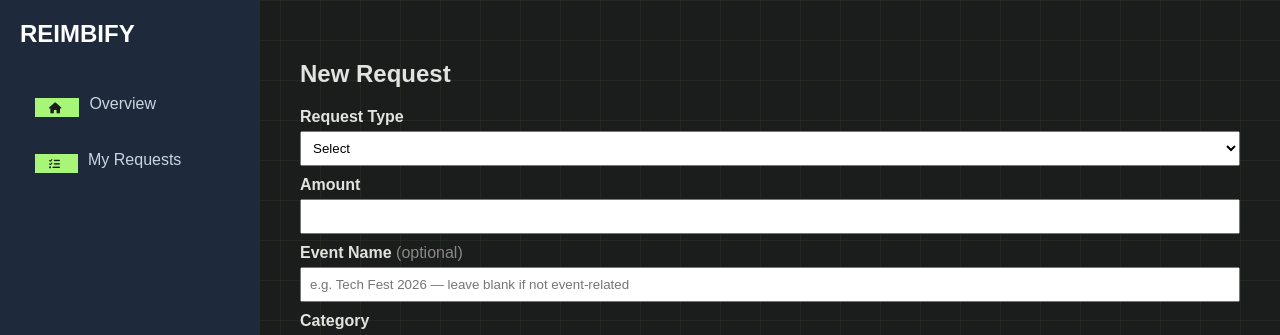
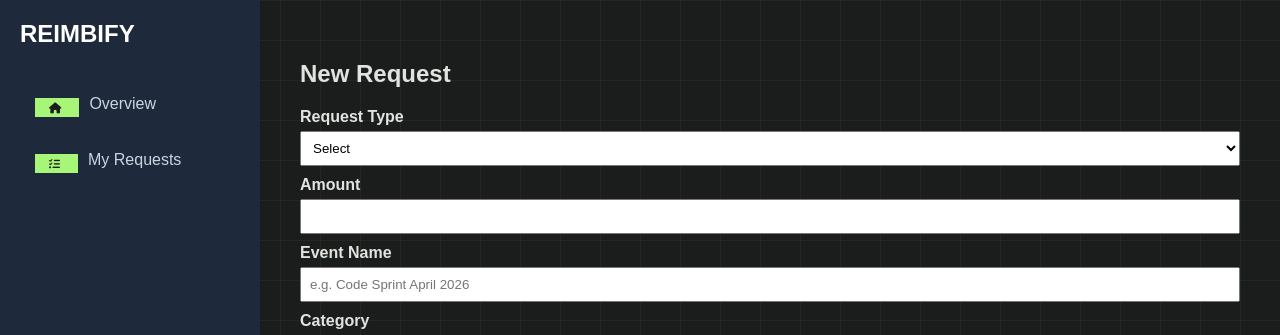
Before and after one commit to shreyabansal-sb/reimbify, a Flask app: template templates/club/new_request.html in a window 1280 px wide. Shown: the top 335 px of the page. Run offline with Flask 3, Linux system fonts and the light colour scheme; the template is opened without the code that fills it, so the values that code supplies are empty; parts of the project's set-up code (start-up, migrations or seed data) failed here and were passed over.

Commit message:
Update new_request.html

```diff
--- a/templates/club/new_request.html
+++ b/templates/club/new_request.html
@@ -138,11 +138,10 @@
                 <label>Amount</label>
                 <input type="number" name="amount" required>
 
-                <!-- Event field: optional for students, leave blank for N/A -->
+                <!-- Event field: clubs should always specify which event this is for -->
                 <div class="form-group">
-                    <label for="event">Event Name <span style="font-weight:normal; color:#888;">(optional)</span></label>
-                    <input type="text" id="event" name="event"
-                        placeholder="e.g. Tech Fest 2026 — leave blank if not event-related" maxlength="100">
+                    <label for="event">Event Name</label>
+                    <input type="text" id="event" name="event" placeholder="e.g. Code Sprint April 2026" maxlength="100">
                 </div>
 
                 <label>Category</label>
```
